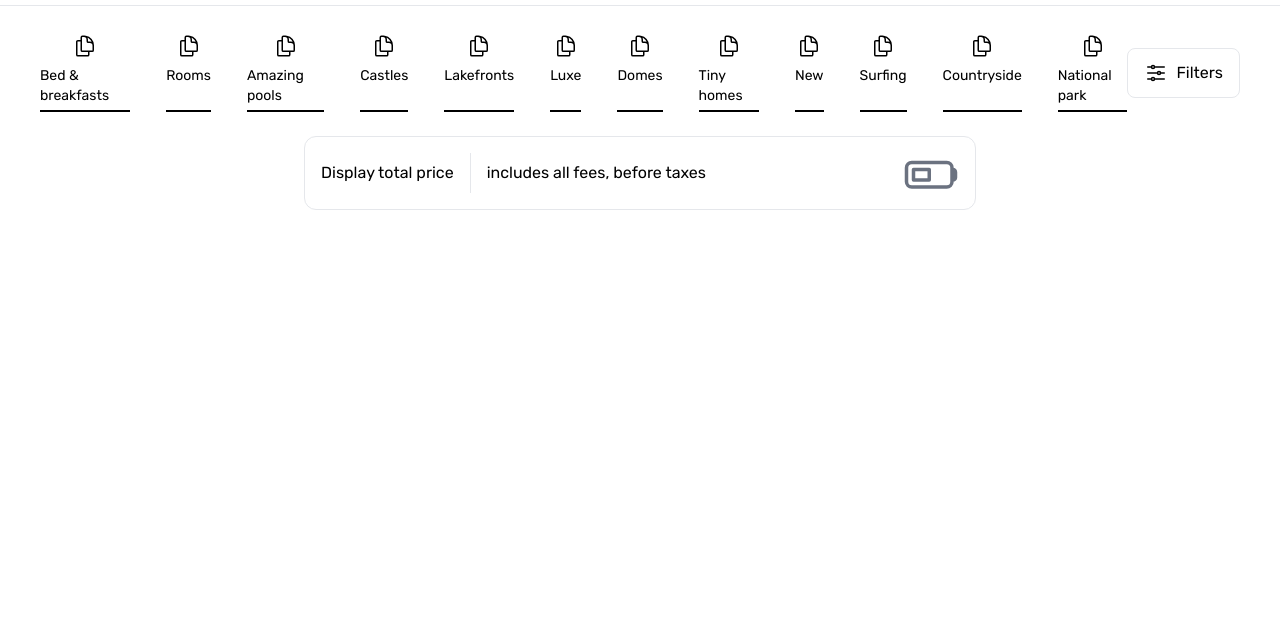
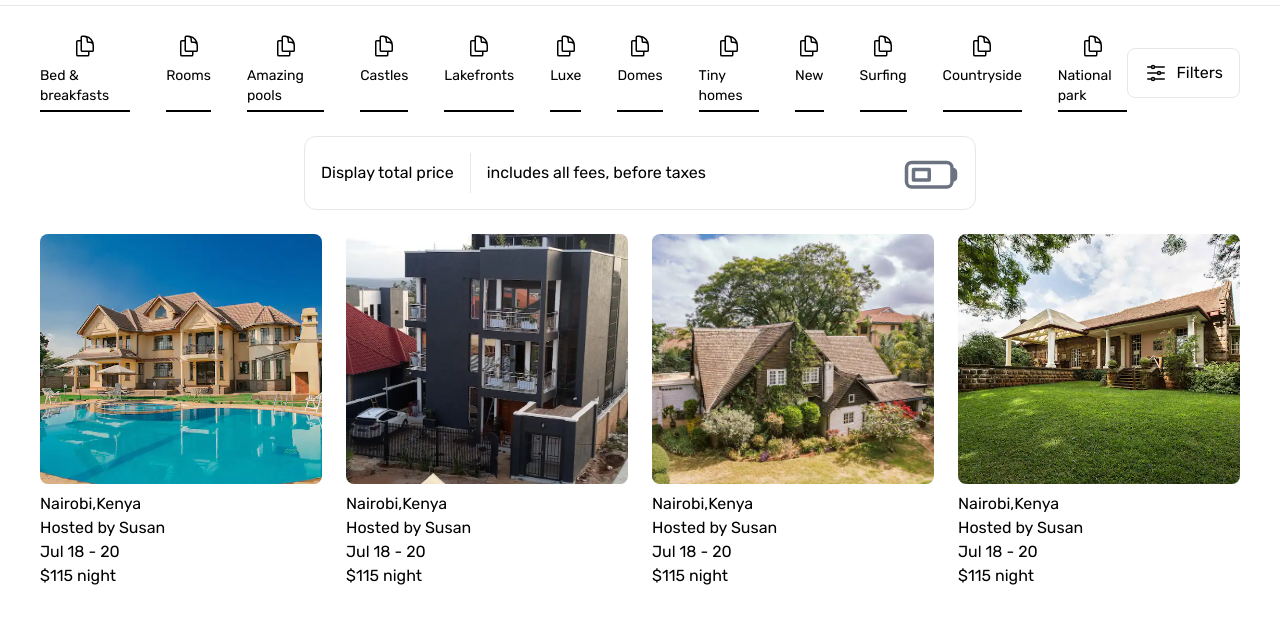
Before and after one commit to kaitcham/airbnb_clone, a plain HTML site: page index.html in a window 1280 px wide. Shown: the part 85-708 px from the top of the page. Drawn offline with nearby package versions, Linux system fonts and the light colour scheme.

Commit message:
Landing page products

```diff
--- a/index.html
+++ b/index.html
@@ -423,5 +423,67 @@
         </div>
       </div>
     </section>
+    <section class="px-10 py-6 grid grid-cols-4 gap-6">
+      <div>
+        <div class="w-full h-[250px]">
+          <img
+            src="/images/1.webp"
+            alt="nairobi"
+            class="w-full h-full rounded-lg object-cover"
+          />
+        </div>
+        <div class="flex flex-col mt-2">
+          <span>Nairobi,Kenya</span>
+          <span>Hosted by Susan</span>
+          <span>Jul 18 - 20</span>
+          <span>$115 night</span>
+        </div>
+      </div>
+      <div>
+        <div class="w-full h-[250px]">
+          <img
+            src="/images/2.webp"
+            alt="nairobi"
+            class="w-full h-full rounded-lg object-cover"
+          />
+        </div>
+        <div class="flex flex-col mt-2">
+          <span>Nairobi,Kenya</span>
+          <span>Hosted by Susan</span>
+          <span>Jul 18 - 20</span>
+          <span>$115 night</span>
+        </div>
+      </div>
+      <div>
+        <div class="w-full h-[250px]">
+          <img
+            src="/images/3.webp"
+            alt="nairobi"
+            class="w-full h-full rounded-lg object-cover"
+          />
+        </div>
+        <div class="flex flex-col mt-2">
+          <span>Nairobi,Kenya</span>
+          <span>Hosted by Susan</span>
+          <span>Jul 18 - 20</span>
+          <span>$115 night</span>
+        </div>
+      </div>
+      <div>
+        <div class="w-full h-[250px]">
+          <img
+            src="/images/4.webp"
+            alt="nairobi"
+            class="w-full h-full rounded-lg object-cover"
+          />
+        </div>
+        <div class="flex flex-col mt-2">
+          <span>Nairobi,Kenya</span>
+          <span>Hosted by Susan</span>
+          <span>Jul 18 - 20</span>
+          <span>$115 night</span>
+        </div>
+      </div>
+    </section>
   </body>
 </html>
```
